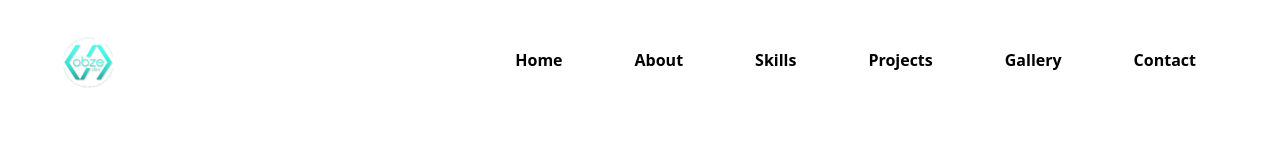
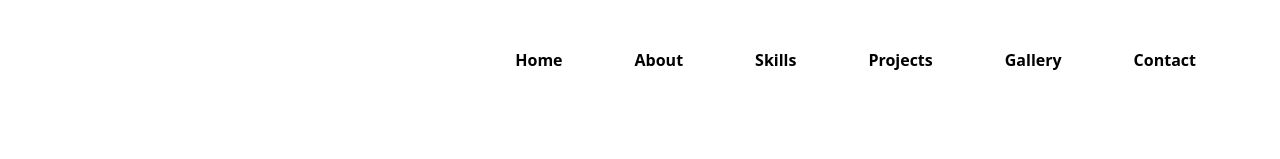
Before and after one commit to obaidjany-netizen/Projects, a React (Vite) app: page / in a window 1280 px wide. Shown: the top 159 px of the page. Built offline with nearby package versions, Linux system fonts and the light colour scheme; a web font is replaced by a local one.

Commit message:
Update Header.jsx

```diff
--- a/src/Pages/Header.jsx
+++ b/src/Pages/Header.jsx
@@ -1,12 +1,12 @@
 import React from 'react'
-import LogoPfp from "../Components/Logo";
+// import LogoPfp from "../Components/Logo";
 import NavBar from '../Components/NavBar'
 
 const Header = () => {
   return (
     <>
     <header className='flex justify-between items-center px-10 py-2'>
-      <LogoPfp />
+      {/* <LogoPfp /> */}
       <NavBar/>
     </header>
 
```
